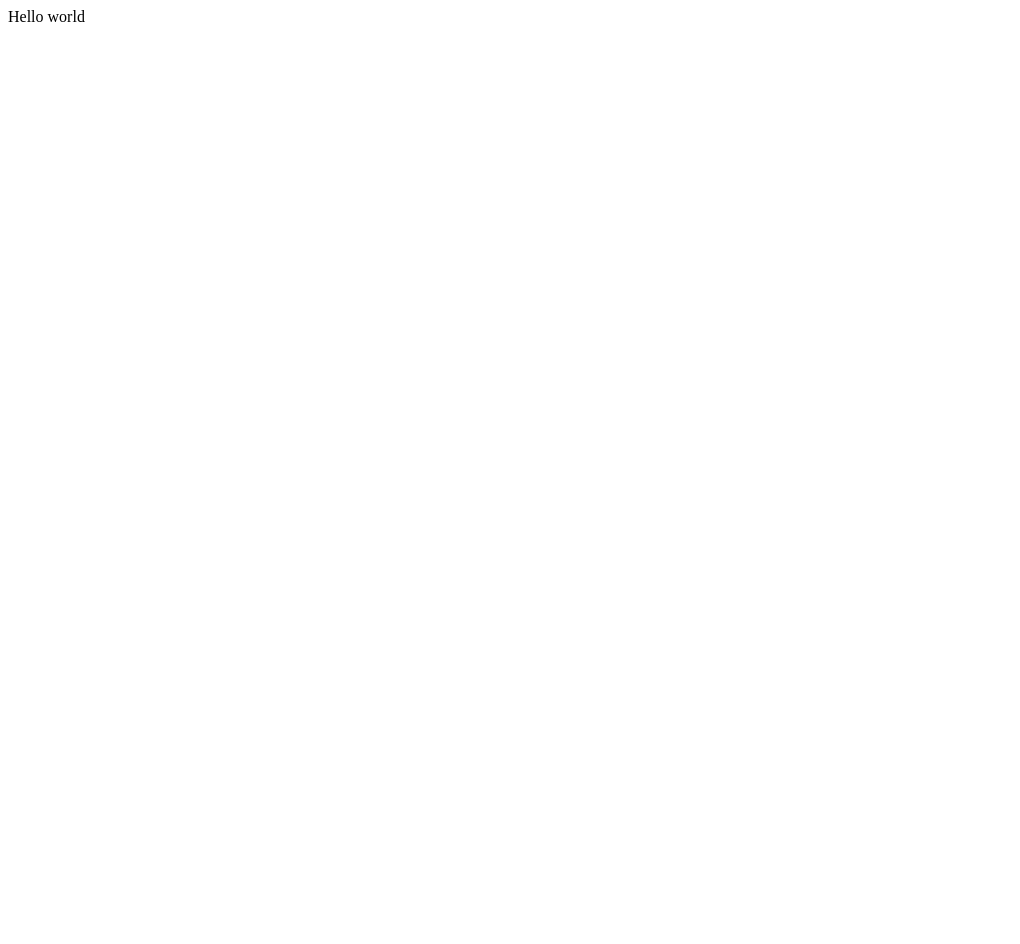
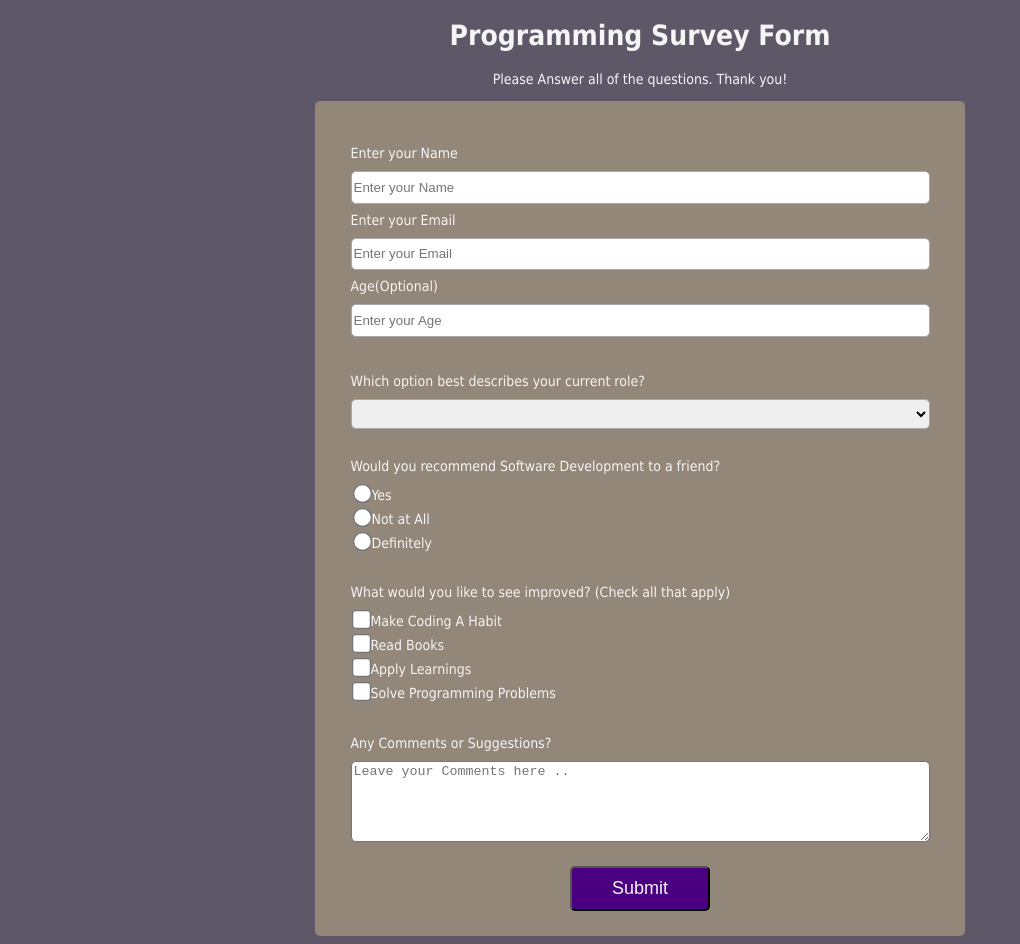
Before and after one commit to leonram1245/Portfolio-Official, a plain HTML site: page index.html in a window 1280 px wide. Shown: the whole page, without its empty margins (0-1020 px from the left). Before the commit the page ends 800 px from the top, so only its background shows below. Drawn offline with Linux system fonts and the light colour scheme; files that its build step writes are made by us from their sources.

Commit message:
Update index.html

```diff
--- a/index.html
+++ b/index.html
@@ -1 +1,54 @@
-Hello world
+<!Doctype html>
+<html>
+  <head>
+    <link rel="stylesheet" href="styles.css">
+    </head>
+    <body>
+      <h1 id="title">Programming Survey Form</h1>
+      <p id="description">Please Answer all of the questions. Thank you!</p>
+      <form id="survey-form">
+        <div class="form-group">
+          <fieldset>
+            <label id="name-label" for="name"><span>Enter your Name</span></label><input id="name" type="text" placeholder="Enter your Name">
+            <label id="email-label" for="email"><span>Enter your Email </span></label><input name="email" id="email" type="email" placeholder="Enter your Email" required />
+            <label id="age-label" for="age"><span>Age(Optional)</span></label><input id="number" min="9" max="21" type="number" placeholder="Enter your Age"/>
+          </fieldset>
+        </div>
+        <div class="form-group">
+          <fieldset>
+            <span>Which option best describes your current role?</span>
+            <select>
+              <option></option>
+              <option>Frontend Engineer</option>
+              <option>Backend Engineer</option>
+              <option>Platforms Engineer</option>
+              <option>Cloud Engineer</option>
+            </select>
+          </fieldset>
+        </div>
+        <div class="form-group">
+          <fieldset>
+            <span> Would you recommend Software Development to a friend?</span>
+               <label id="yes-label" for="option-button"><input type="radio" name="option-button" value="yes" />Yes</label>
+               <label id="no-label" for="option-button"><input type="radio" name="option-button" value="no" />Not at All</label>
+               <label id="no-label" for="option-button"><input type="radio" name="option-button" value="no" />Definitely</label>
+       </fieldset>
+       <fieldset>
+         <span>What would you like to see improved? (Check all that apply)</span>
+         <label><input type="checkbox" value="1"/>Make Coding A Habit</label>
+         <label> <input type="checkbox" value="2"/>Read Books </label>
+         <label> <input type="checkbox" value="2"/>Apply Learnings </label>
+         <label> <input type="checkbox" value="2"/>Solve Programming Problems </label>
+         </div>
+       </fieldset>
+        </div>
+       <div class="form-group">
+        <fieldset>
+          <span> Any Comments or Suggestions? </span>
+          <textarea rows="5" placeholder="Leave your Comments here .."></textarea>
+         </fieldset>
+       </div>
+          <input type="submit" id="submit"/>
+    </form>
+      </body>
+  </html>
```
